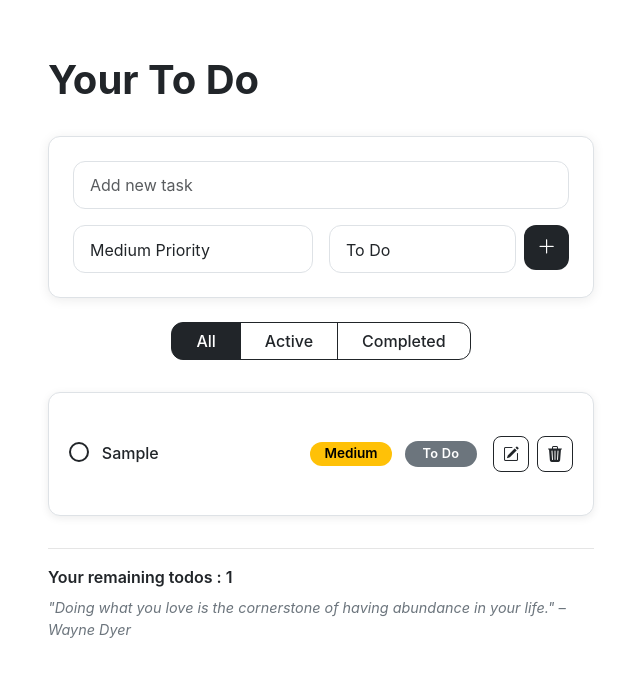
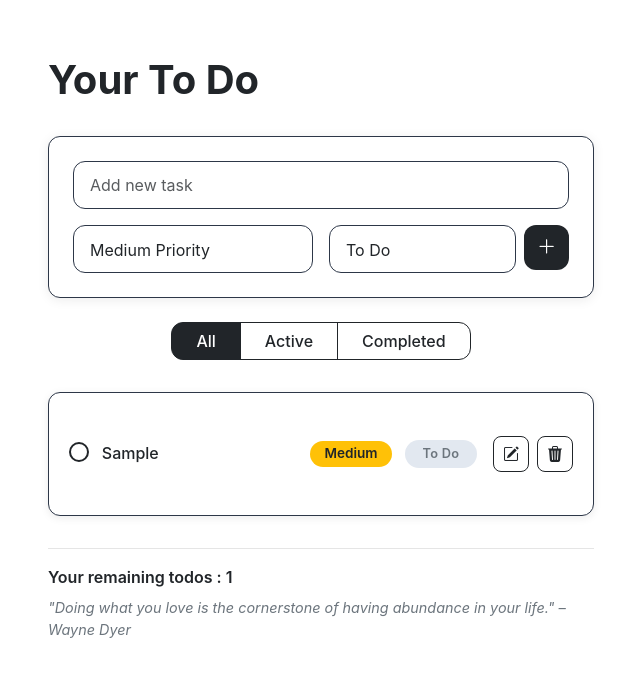
Before and after one commit to Rezkydesyafa/react-TodoList-Bootstrap, a React (Vite) app: page / in a window 1280 px wide. Both pictures are taken after typing "Sample" into the empty fields and a click on the button 865 px from the left and 247 px from the top of the page. Shown: the top 676 px of the page, without its empty margins (319-959 px from the left). Built offline with nearby package versions, Linux system fonts and the light colour scheme.

Commit message:
updating color pallete

```diff
--- a/src/index.css
+++ b/src/index.css
@@ -19,7 +19,7 @@
 
   /* Status Colors */
   --status-todo: #6c757d;
-  --status-in-progress: #0d6efd;
+  --status-in-progress: #c9f0e2;
   --status-done: #198754;
 }
 
@@ -63,12 +63,12 @@ body {
   padding: 1.5rem;
   margin-bottom: 1.5rem;
   box-shadow: 0 2px 12px var(--shadow-color);
-  border: 1px solid var(--border-light);
+  border: 1px solid var(--border-dark);
 }
 
 .todo-input,
 .todo-select {
-  border: 1px solid var(--border-light) !important;
+  border: 1px solid var(--border-dark) !important;
   border-radius: var(--radius) !important;
   padding: 0.75rem 1rem !important;
   font-size: 1rem !important;
@@ -102,55 +102,19 @@ body {
   opacity: 0.9;
 }
 
-/* Base styles */
-body {
-  font-family: 'Poppins', sans-serif;
-}
-
-/* Priority Badge */
-.priority-badge {
-  font-size: clamp(0.75rem, 2vw, 0.875rem);
-  font-weight: 600;
-  padding: 0.25rem 0.75rem;
-  border-radius: 1rem;
-}
-
-.priority-high {
-  background-color: var(--priority-high);
-  color: #fff;
-}
-
-.priority-medium {
-  background-color: var(--priority-medium);
-  color: #000;
-}
-
-.priority-low {
-  background-color: var(--priority-low);
-  color: #fff;
-}
-
-/* Status Badge */
-.status-badge {
-  padding: 0.5rem 1rem;
-  border-radius: 2rem;
-  font-size: clamp(0.7rem, 2vw, 0.75rem);
-  font-weight: 500;
-}
-
 .status-to-do {
   background-color: #e2e8f0 !important;
-  color: #475569 !important;
+  color: var(--status-todo) !important;
 }
 
 .status-in-progress {
-  background-color: #e0e7ff !important;
-  color: #4834d4 !important;
+  background-color: var(--status-in-progress) !important;
+  color: var(--status-todo) !important;
 }
 
 .status-done {
-  background-color: #f1f5f9 !important;
-  color: #6c5ce7 !important;
+  background-color: var(--primary-color) !important;
+  color: var(--input-bg-light) !important;
 }
 
 /* Checkbox */
@@ -211,18 +175,6 @@ body {
   color: var(--text-light);
 }
 
-.priority-value {
-  font-weight: 600;
-  font-size: 0.9rem;
-}
-
-.status-badge {
-  padding: 0.5rem 1rem;
-  font-weight: 500;
-  border-radius: 2rem;
-  font-size: 0.85rem;
-}
-
 .todo-item-actions {
   display: flex;
   justify-content: space-between;
@@ -257,7 +209,7 @@ body {
 /* Edit Modal Styles */
 .edit-modal .modal-content {
   border-radius: var(--radius);
-  border: none;
+  border: solid 2px var(--border-dark);
 }
 .todo-list-container {
   margin: 2rem 0;
@@ -286,8 +238,6 @@ body {
   text-decoration: line-through;
   opacity: 0.6;
 }
-
-/* Outline hitam saat dropdown atau input aktif */
 .todo-select:focus,
 .todo-input:focus {
   outline: var(
@@ -330,7 +280,7 @@ body {
 
 .priority-medium {
   background-color: var(--priority-medium) !important;
-  color: #000 !important;
+  color: var(--text-light) !important;
 }
 
 .priority-low {
@@ -345,13 +295,6 @@ body {
   padding: 0.45rem 1.1rem;
   font-weight: 600;
   letter-spacing: 0.3px;
-}
-
-/* To-Do specific color adjustment */
-.status-badge[style*='--status-todo'],
-.status-to-do {
-  background-color: var(--status-todo) !important;
-  color: #fff !important;
 }
 
 /* Responsiveness */
@@ -414,26 +357,10 @@ body {
   border-color: var(--primary-color);
 }
 
-/* === Priority & Status Badges === */
-.priority-badge {
-  font-weight: 600;
-  padding: 0.35rem 0.9rem;
-  border-radius: 1rem;
-  font-size: 0.85rem;
-}
-
-.status-badge {
-  border-radius: 1rem;
-  font-size: 0.8rem;
-  font-weight: 600;
-  padding: 0.4rem 1.1rem;
-  text-transform: capitalize;
-}
-
 /* ==== Consistent Layout & Spacing ==== */
 .todo-item-card {
   background: var(--input-bg-light);
-  border: 1px solid var(--border-light);
+  border: 1px solid var(--border-dark);
   border-radius: var(--radius);
   box-shadow: 0 2px 8px var(--shadow-color);
   padding: 1rem 1.25rem;
@@ -446,17 +373,16 @@ body {
 
 .todo-item-card:hover {
   transform: translateY(-2px);
-  /* box-shadow: 0 4px 12px rgba(0, 0, 0, 0.1); */
-  border: 1px solid var(--border-dark);
+  box-shadow: 0 4px 12px rgba(0, 0, 0, 0.1);
+  border: 1px solid var(--primary-color);
 }
-/* Struktur isi todo */
 .todo-item-row {
   display: grid;
-  grid-template-columns: 1.4fr 0.8fr 0.4fr; /* Task | Priority+Status | Actions */
+  grid-template-columns: 1.4fr 0.8fr 0.4fr;
   align-items: center;
   gap: 1rem;
   width: 100%;
-  min-height: 90px; /* tinggi seragam */
+  min-height: 90px;
 }
 
 /* Task bagian kiri */
```
